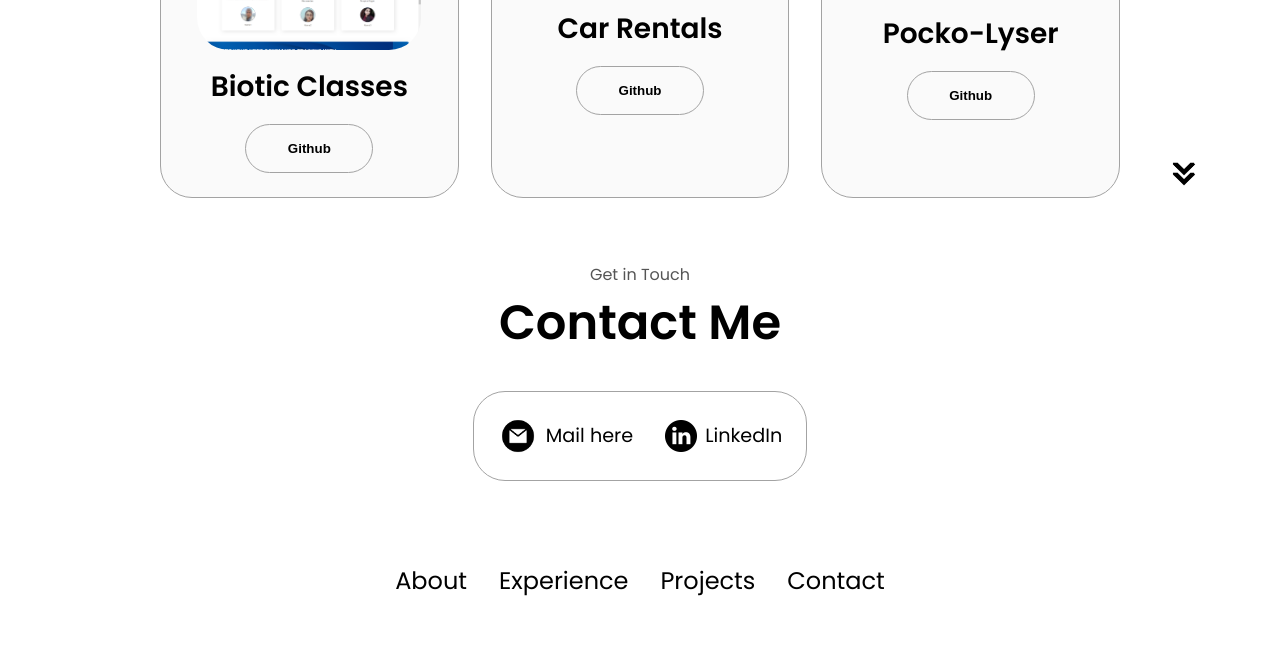
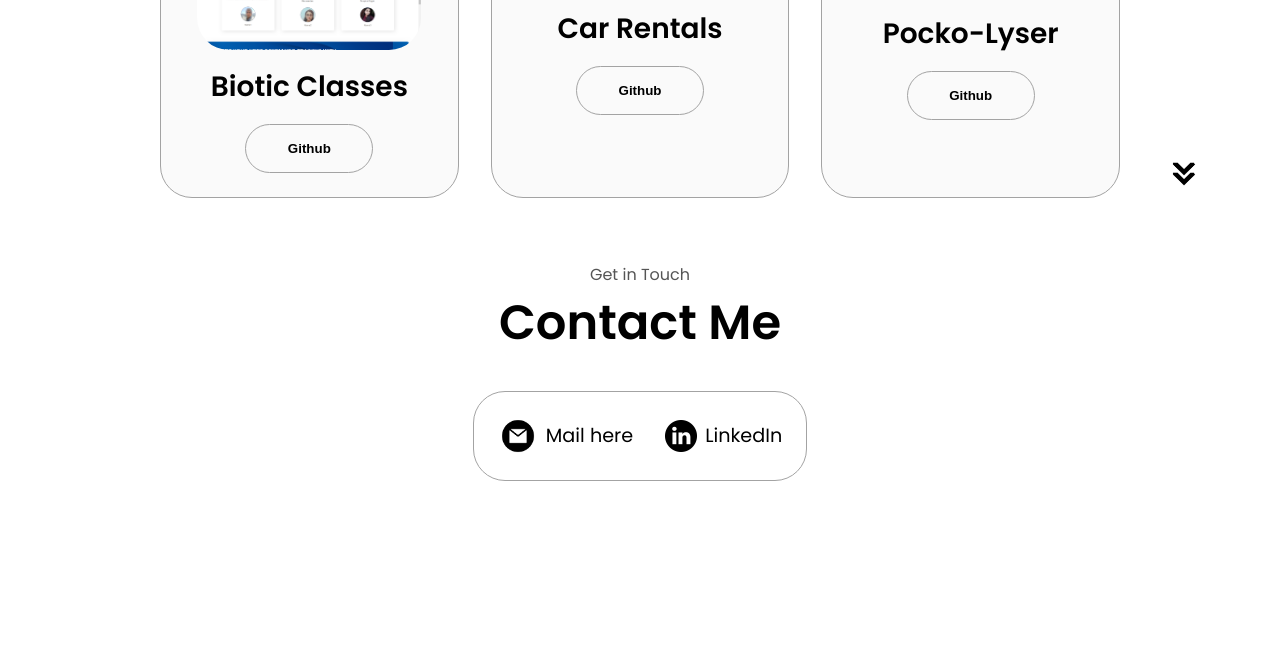
Before and after one commit to SUYASHHAGARWAL/My-Portfolio, a plain HTML site: page index.html in a window 1280 px wide. Shown: the part 2885-3537 px from the top of the page. Drawn offline with Linux system fonts and the light colour scheme.

Commit message:
Update index.html

```diff
--- a/index.html
+++ b/index.html
@@ -375,16 +375,7 @@ optimize search.
       </div>
     </section>
     <footer>
-      <nav>
-        <div class="nav-links-container">
-          <ul class="nav-links">
-            <li><a href="#about">About</a></li>
-            <li><a href="#experience">Experience</a></li>
-            <li><a href="#projects">Projects</a></li>
-            <li><a href="#contact">Contact</a></li>
-          </ul>
-        </div>
-      </nav>
+
 
 
     </footer>
```
